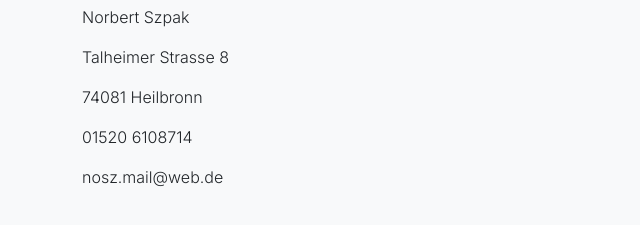
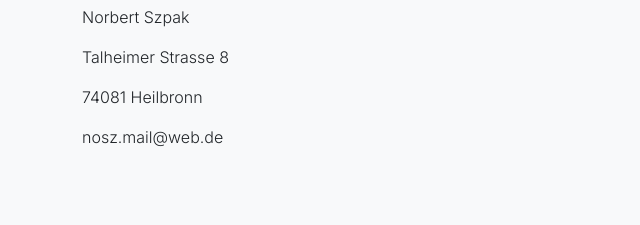
Before and after one commit to nosz/sauberer-neckar-in-heilbronn-durch-ki, a plain HTML site: page impressum.html in a window 1280 px wide. Shown: the part 51-276 px from the top of the page, without its empty margins (0-640 px from the left). Drawn offline with nearby package versions, Linux system fonts and the light colour scheme.

Commit message:
Update impressum.html

```diff
--- a/impressum.html
+++ b/impressum.html
@@ -62,7 +62,6 @@
     <p>Norbert Szpak</p>
     <p>Talheimer Strasse 8</p>
     <p>74081 Heilbronn</p>
-    <p>01520 6108714</p>
     <p>nosz.mail@web.de</p>
   </div>
 
```
